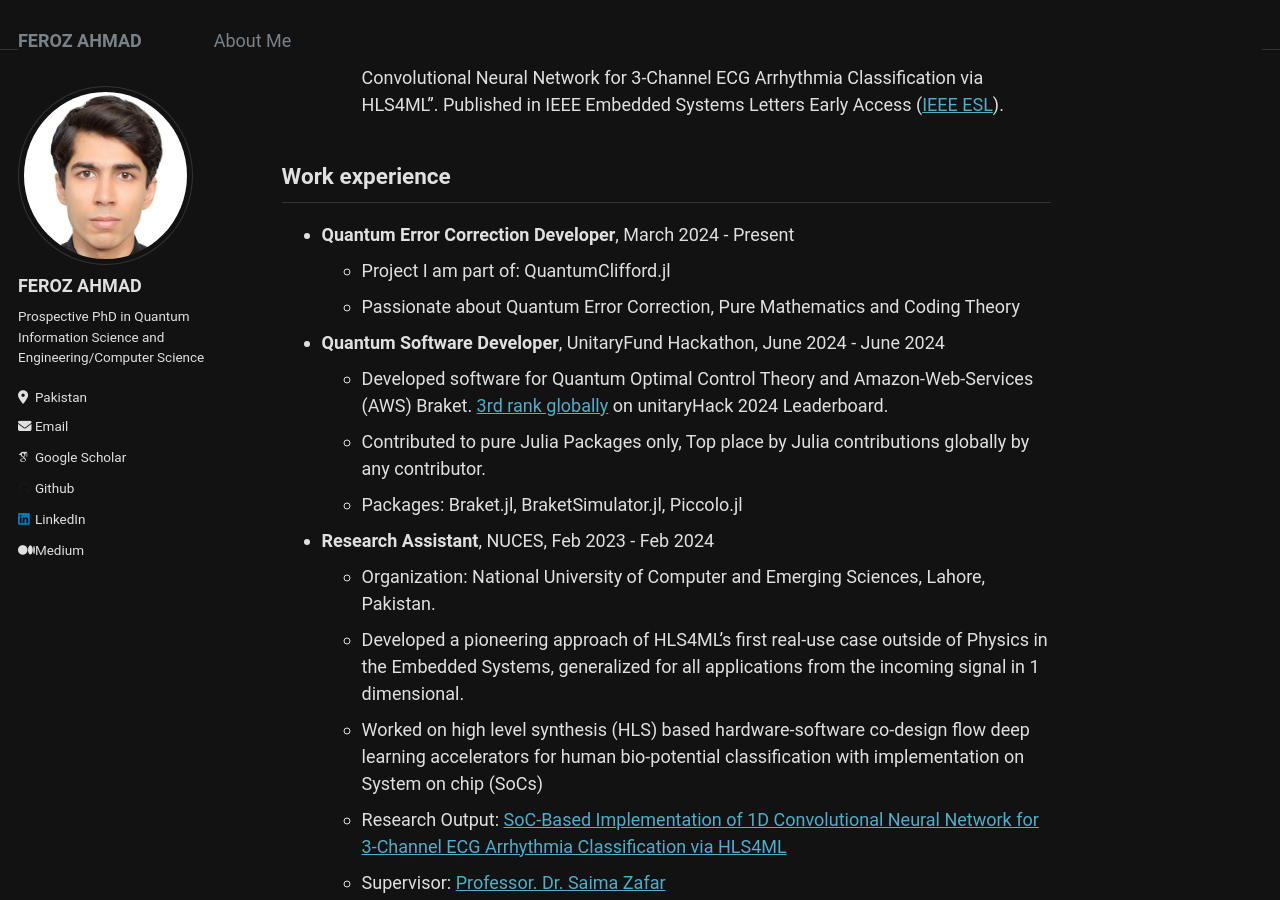
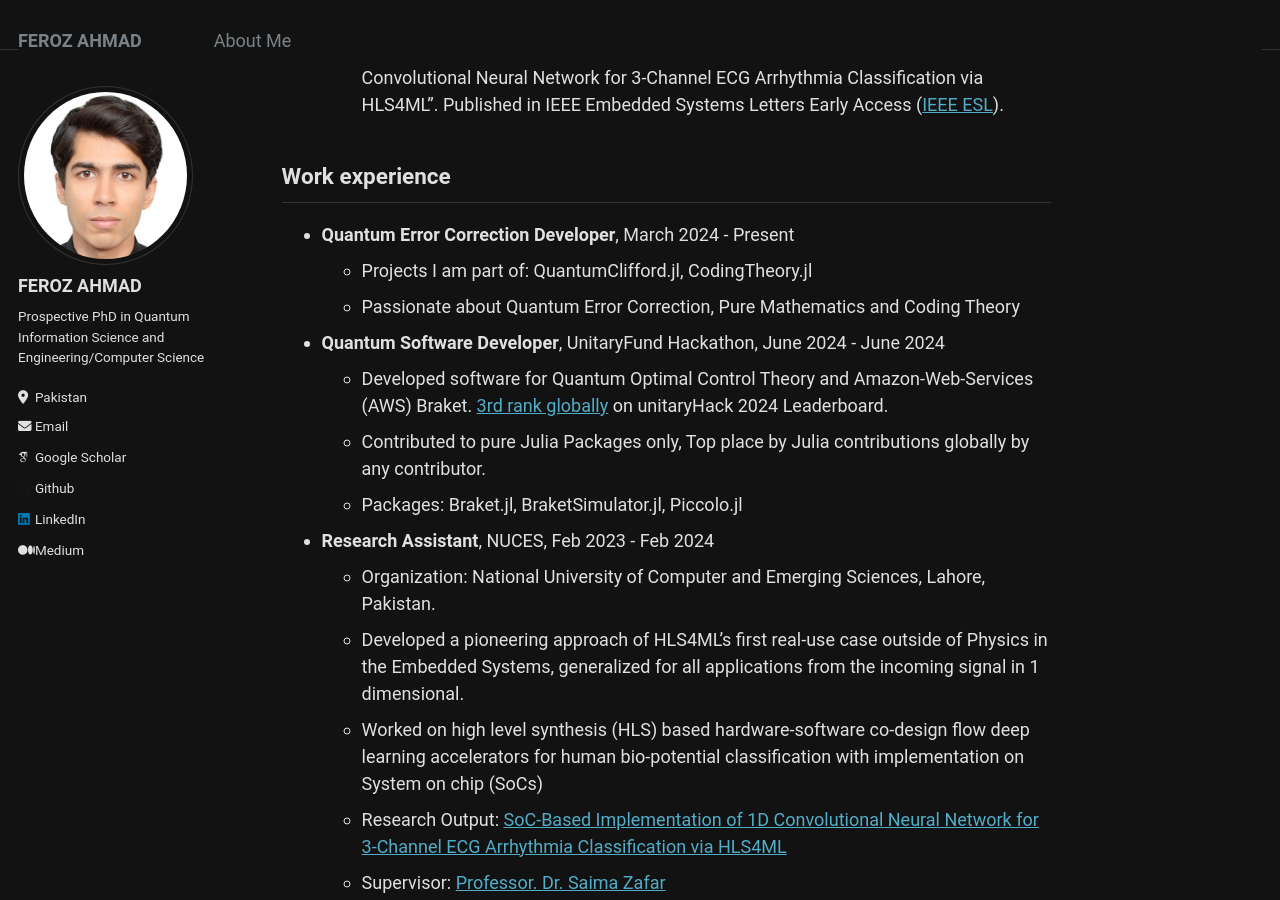
Before and after one commit to Fe-r-oz/Fe-r-oz.github.io, a Jekyll site: the page built from _pages/about.md, in a window 1280 px wide and 900 px high, scrolled down 418 px. Built offline with Jekyll 4.4.1, drawn with Linux system fonts in a browser that asks for light colours; some web fonts are replaced; a script that is not in the unit is left out.

Commit message:
Update about.md

```diff
--- a/_pages/about.md
+++ b/_pages/about.md
@@ -17,7 +17,7 @@ redirect_from:
 
 ## Work experience
 * **Quantum Error Correction Developer**, March 2024 - Present
-  * Project I am part of: QuantumClifford.jl
+  * Projects I am part of: QuantumClifford.jl, CodingTheory.jl
   * Passionate about Quantum Error Correction, Pure Mathematics and Coding Theory
 
 * **Quantum Software Developer**, UnitaryFund Hackathon, June 2024 - June 2024
```
